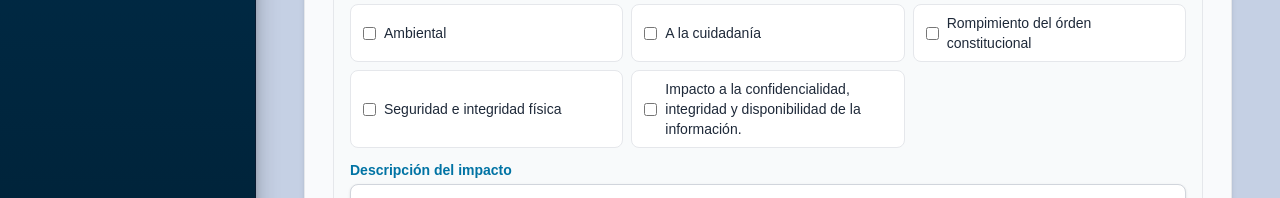
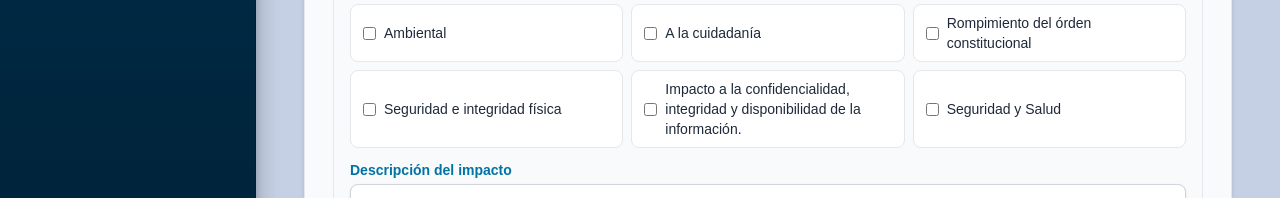
Before and after one commit to KevHernandez09/AnalisisBia, a Next.js app: page /proceso-critico in a window 1280 px wide. Shown: the part 1939-2137 px from the top of the page. Built offline with nearby package versions, Linux system fonts and the light colour scheme.

Commit message:
update proceso-critico page.tsx

```diff
--- a/src/app/(private)/proceso-critico/page.tsx
+++ b/src/app/(private)/proceso-critico/page.tsx
@@ -78,7 +78,8 @@ const tiposImpactoCat = [
   "A la cuidadanía",
   "Rompimiento del órden constitucional",
   "Seguridad e integridad física",
-  "Impacto a la confidencialidad, integridad y disponibilidad de la información."
+  "Impacto a la confidencialidad, integridad y disponibilidad de la información.",
+  "Seguridad y Salud",
 ];
 
 const prioridades = ["Alta", "Media", "Baja"];
```
